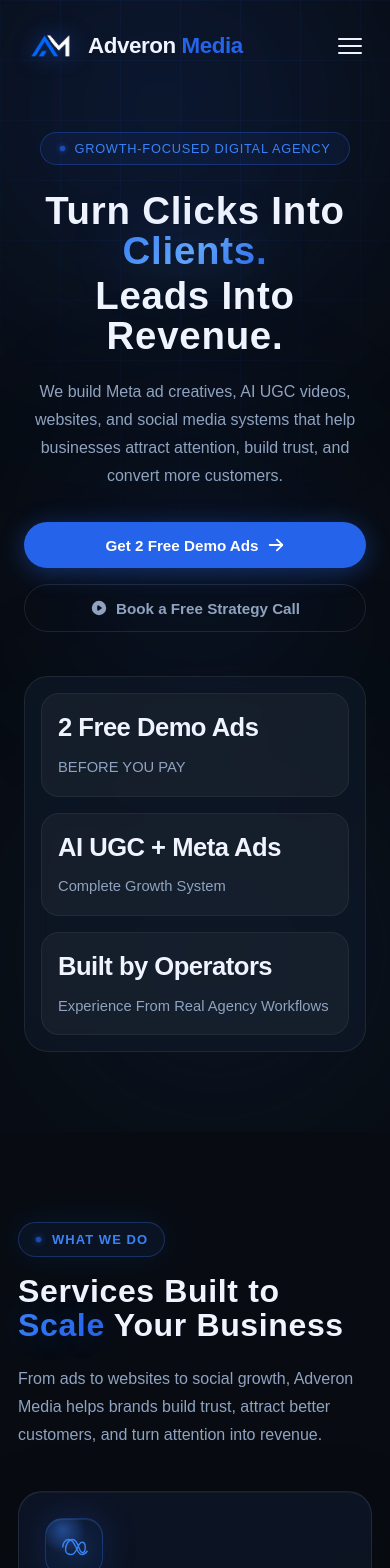
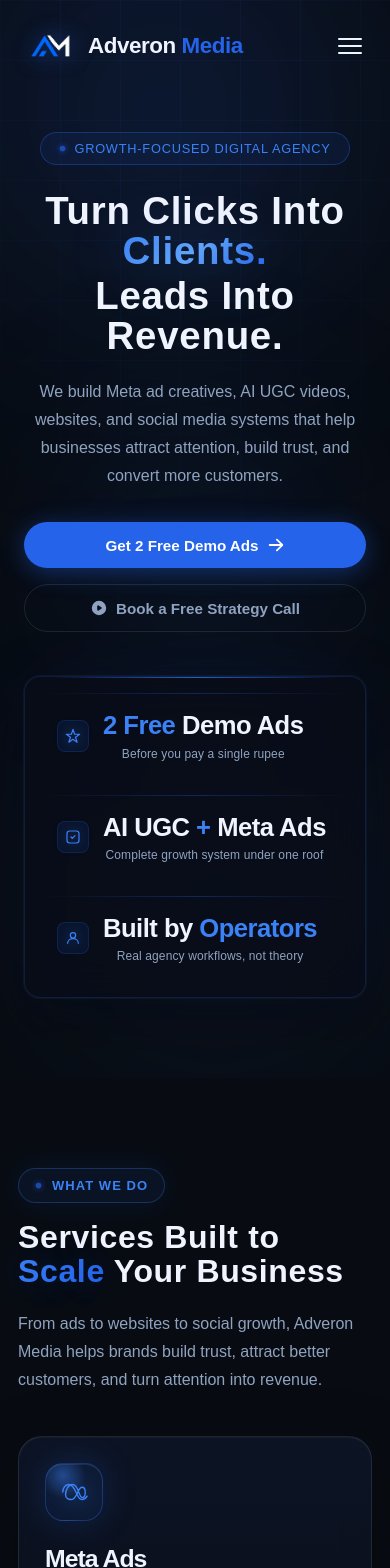
Before and after one commit to HoneyCode24/adveron-media, a React (Vite) app: page / in a window 390 px wide. Shown: the top 1568 px of the page. Built offline with nearby package versions, Linux system fonts and the light colour scheme.

Commit message:
update the stat

```diff
--- a/src/components/Hero.css
+++ b/src/components/Hero.css
@@ -363,53 +363,193 @@
 }
 
 /* Stats */
+
+
 .hero__stats {
-  display: grid;
-  grid-template-columns: repeat(3, minmax(0, 1fr));
-  gap: 18px;
-  width: min(100%, 900px);
+  display: flex;
+  align-items: stretch;
+  gap: 0;
+  width: min(100%, 860px);
   margin: 0 auto;
-  padding: 22px;
-  background: rgba(15, 24, 40, 0.72);
-  border: 1px solid rgba(255, 255, 255, 0.08);
-  border-radius: 24px;
-  backdrop-filter: blur(14px);
+  border: 1px solid rgba(37, 99, 235, 0.2);
+  border-radius: 20px;
+  background: rgba(8, 12, 24, 0.75);
+  backdrop-filter: blur(20px);
+  -webkit-backdrop-filter: blur(20px);
+  overflow: hidden;
   animation: fadeIn 1s 1.1s ease both;
+  box-shadow:
+    0 0 0 1px rgba(255, 255, 255, 0.04),
+    0 24px 64px rgba(0, 0, 0, 0.35),
+    0 0 60px rgba(37, 99, 235, 0.07);
+  position: relative;
+}
+
+/* Top glow line across the whole bar */
+.hero__stats::before {
+  content: "";
+  position: absolute;
+  top: 0;
+  left: 8%;
+  right: 8%;
+  height: 1px;
+  background: linear-gradient(
+    90deg,
+    transparent,
+    rgba(37, 99, 235, 0.5),
+    rgba(59, 130, 246, 0.7),
+    rgba(37, 99, 235, 0.5),
+    transparent
+  );
+  z-index: 1;
 }
 
 .hero__stat {
+  flex: 1;
   display: flex;
   flex-direction: column;
   align-items: flex-start;
-  gap: 10px;
-  padding: 18px;
-  border-radius: 18px;
-  background: rgba(255, 255, 255, 0.04);
-  border: 1px solid rgba(255, 255, 255, 0.06);
+  gap: 6px;
+  padding: 24px 28px;
+  position: relative;
+  transition: background 0.3s ease;
+}
+
+.hero__stat:hover {
+  background: rgba(37, 99, 235, 0.05);
+}
+
+/* Icon accent top-left */
+.hero__stat::before {
+  content: "";
+  position: absolute;
+  top: 16px;
+  left: 0;
+  width: 3px;
+  height: 32px;
+  border-radius: 0 3px 3px 0;
+  background: linear-gradient(
+    to bottom,
+    rgba(59, 130, 246, 0.8),
+    rgba(37, 99, 235, 0.3)
+  );
+}
+
+.hero__stat-icon {
+  display: flex;
+  align-items: center;
+  justify-content: center;
+  width: 32px;
+  height: 32px;
+  border-radius: 8px;
+  background: rgba(37, 99, 235, 0.1);
+  border: 1px solid rgba(37, 99, 235, 0.2);
+  margin-bottom: 4px;
+  flex-shrink: 0;
+}
+
+.hero__stat-icon svg {
+  width: 16px;
+  height: 16px;
+  fill: none;
+  stroke: #3b82f6;
+  stroke-width: 1.8;
+  stroke-linecap: round;
+  stroke-linejoin: round;
+  filter: drop-shadow(0 0 6px rgba(37, 99, 235, 0.5));
 }
 
 .hero__stat-number {
   font-family: var(--font-display);
-  font-size: 1.05rem;
+  font-size: 1rem;
   font-weight: 700;
   color: var(--clr-text);
   letter-spacing: -0.02em;
-  line-height: 1.4;
-  text-transform: none;
+  line-height: 1.3;
+}
+
+/* Blue highlight on key words */
+.hero__stat-number em {
+  font-style: normal;
+  color: #3b82f6;
 }
 
 .hero__stat-label {
   font-family: var(--font-body);
-  font-size: 0.92rem;
+  font-size: 0.75rem;
   color: var(--clr-text-muted);
   font-weight: 400;
-  line-height: 1.6;
-  letter-spacing: 0;
-  text-transform: none;
+  line-height: 1.5;
+  letter-spacing: 0.01em;
 }
 
+/* Vertical divider between stats */
 .hero__stat-divider {
-  display: none;
+  display: block;
+  width: 1px;
+  background: linear-gradient(
+    to bottom,
+    transparent,
+    rgba(255, 255, 255, 0.08) 30%,
+    rgba(255, 255, 255, 0.08) 70%,
+    transparent
+  );
+  flex-shrink: 0;
+  align-self: stretch;
+}
+
+/* ── Responsive ── */
+@media (max-width: 720px) {
+  .hero__stats {
+    flex-direction: column;
+    border-radius: 16px;
+  }
+
+  .hero__stat {
+    padding: 18px 20px;
+    flex-direction: row;
+    align-items: center;
+    gap: 14px;
+  }
+
+  .hero__stat::before {
+    top: 0;
+    left: 0;
+    width: 100%;
+    height: 1px;
+    border-radius: 0;
+    background: linear-gradient(
+      90deg,
+      transparent,
+      rgba(37, 99, 235, 0.3),
+      transparent
+    );
+  }
+
+  .hero__stat-divider {
+    display: none;
+  }
+
+  .hero__stat-icon {
+    margin-bottom: 0;
+    flex-shrink: 0;
+  }
+
+  .hero__stat-text {
+    display: flex;
+    flex-direction: column;
+    gap: 2px;
+  }
+}
+
+@media (max-width: 480px) {
+  .hero__stat {
+    padding: 16px 18px;
+  }
+
+  .hero__stat-number {
+    font-size: 0.92rem;
+  }
 }
 
 /* ---------- Floating Service Pills ---------- */
--- a/src/components/Hero.jsx
+++ b/src/components/Hero.jsx
@@ -135,21 +135,60 @@
 
         {/* Stats Row */}
         <div className="hero__stats">
-          <div className="hero__stat">
-            <span className="hero__stat-number">2 Free Demo Ads</span>
-            <span className="hero__stat-label">BEFORE YOU PAY</span>
-          </div>
-          <div className="hero__stat-divider" />
-          <div className="hero__stat">
-            <span className="hero__stat-number">AI UGC + Meta Ads</span>
-            <span className="hero__stat-label">Complete Growth System</span>
-          </div>
-          <div className="hero__stat-divider" />
-          <div className="hero__stat">
-            <span className="hero__stat-number">Built by Operators</span>
-            <span className="hero__stat-label">Experience From Real Agency Workflows</span>
-          </div>
-        </div>
+
+  {/* Stat 1 — Free Demo */}
+  <div className="hero__stat">
+    <div className="hero__stat-icon">
+      <svg viewBox="0 0 24 24">
+        <path d="M12 2l2.4 7.4H22l-6.2 4.5 2.4 7.4L12 17l-6.2 4.3 2.4-7.4L2 9.4h7.6z" />
+      </svg>
+    </div>
+    <div className="hero__stat-text">
+      <span className="hero__stat-number">
+        <em>2 Free</em> Demo Ads
+      </span>
+      <span className="hero__stat-label">Before you pay a single rupee</span>
+    </div>
+  </div>
+
+  <div className="hero__stat-divider" />
+
+  {/* Stat 2 — AI UGC */}
+  <div className="hero__stat">
+    <div className="hero__stat-icon">
+      <svg viewBox="0 0 24 24">
+        <rect x="3" y="3" width="18" height="18" rx="4" />
+        <path d="M9 12l2 2 4-4" />
+      </svg>
+    </div>
+    <div className="hero__stat-text">
+      <span className="hero__stat-number">
+        AI UGC <em>+</em> Meta Ads
+      </span>
+      <span className="hero__stat-label">Complete growth system under one roof</span>
+    </div>
+  </div>
+
+  <div className="hero__stat-divider" />
+
+  {/* Stat 3 — Built by Operators */}
+  <div className="hero__stat">
+    <div className="hero__stat-icon">
+      <svg viewBox="0 0 24 24">
+        <circle cx="12" cy="8" r="4" />
+        <path d="M4 20c0-4 3.6-7 8-7s8 3 8 7" />
+      </svg>
+    </div>
+    <div className="hero__stat-text">
+      <span className="hero__stat-number">
+        Built by <em>Operators</em>
+      </span>
+      <span className="hero__stat-label">Real agency workflows, not theory</span>
+    </div>
+  </div>
+
+</div>
+
 
       </div>
 
--- a/src/components/SocialProof.jsx
+++ b/src/components/SocialProof.jsx
@@ -3,26 +3,28 @@
 
 const stats = [
   {
-    value: "Demo-First Approach",
-    // suffix: "+",
-    label: "See Your Ad Before Paying",
+    icon: "demo",
+    value: ["Demo-First", " Approach"],
+    highlight: 0,
+    label: "See your ad before paying anything",
   },
   {
-    value: "AI UGC Ad Creatives",
-    // prefix: "₹",
-    // suffix: "Cr+",
-    label: "Built For Meta Ads",
+    icon: "ai",
+    value: ["AI UGC", " Ad Creatives"],
+    highlight: 0,
+    label: "Built and optimised for Meta Ads",
   },
   {
-    value: "Landing Page Support",
-    // suffix: "x",
-    label: "Website + Funnel Ready",
-    // decimals: 1,
+    icon: "landing",
+    value: ["Landing Page", " Support"],
+    highlight: 0,
+    label: "Website + full funnel ready",
   },
   {
-    value: "48-Hour Onboarding",
-    // suffix: "%",
-    label: "Fast Start After Approval",
+    icon: "onboarding",
+    value: ["48-Hour", " Onboarding"],
+    highlight: 0,
+    label: "Fast start after approval",
   },
 ];
 
@@ -72,6 +74,32 @@
     desc: "Stay because results make sense, not because paperwork says so.",
   },
 ];
+
+function StatIcon({ type }) {
+  if (type === "demo") return (
+    <svg viewBox="0 0 24 24">
+      <path d="M12 2l2.4 7.4H22l-6.2 4.5 2.4 7.4L12 17l-6.2 4.3 2.4-7.4L2 9.4h7.6z" />
+    </svg>
+  );
+  if (type === "ai") return (
+    <svg viewBox="0 0 24 24">
+      <rect x="3" y="3" width="18" height="18" rx="4" />
+      <path d="M9 12l2 2 4-4" />
+    </svg>
+  );
+  if (type === "landing") return (
+    <svg viewBox="0 0 24 24">
+      <rect x="2" y="3" width="20" height="14" rx="3" />
+      <path d="M8 21h8M12 17v4" />
+    </svg>
+  );
+  return (
+    <svg viewBox="0 0 24 24">
+      <circle cx="12" cy="12" r="9" />
+      <path d="M12 7v5l3 3" />
+    </svg>
+  );
+}
 
 function CountUpStat({ stat, shouldStart }) {
   const [count, setCount] = useState(0);
@@ -201,14 +229,62 @@
       {/* Block 1 — Stats Bar */}
       <div className="social-proof-stats-bar" ref={statsRef}>
         <div className="social-proof-stats-grid">
-          {stats.map((stat, index) => (
-            <CountUpStat
-              key={stat.label}
-              stat={stat}
-              shouldStart={startCount}
-              style={{ transitionDelay: `${index * 150}ms` }}
-            />
-          ))}
+
+          {/* Stat 1 */}
+          <div className="social-proof-stat">
+            <div className="social-proof-stat__icon">
+              <svg viewBox="0 0 24 24" fill="none" stroke="#3b82f6" strokeWidth="1.8" strokeLinecap="round" strokeLinejoin="round">
+                <path d="M12 2l2.4 7.4H22l-6.2 4.5 2.4 7.4L12 17l-6.2 4.3 2.4-7.4L2 9.4h7.6z" />
+              </svg>
+            </div>
+            <div className="social-proof-stat__text">
+              <h3><em>Demo-First</em> Approach</h3>
+              <p>See your ad before paying anything</p>
+            </div>
+          </div>
+
+          {/* Stat 2 */}
+          <div className="social-proof-stat">
+            <div className="social-proof-stat__icon">
+              <svg viewBox="0 0 24 24" fill="none" stroke="#3b82f6" strokeWidth="1.8" strokeLinecap="round" strokeLinejoin="round">
+                <rect x="3" y="3" width="18" height="18" rx="4" />
+                <path d="M9 12l2 2 4-4" />
+              </svg>
+            </div>
+            <div className="social-proof-stat__text">
+              <h3>AI UGC <em>Ad Creatives</em></h3>
+              <p>Built and optimised for Meta Ads</p>
+            </div>
+          </div>
+
+          {/* Stat 3 */}
+          <div className="social-proof-stat">
+            <div className="social-proof-stat__icon">
+              <svg viewBox="0 0 24 24" fill="none" stroke="#3b82f6" strokeWidth="1.8" strokeLinecap="round" strokeLinejoin="round">
+                <rect x="2" y="3" width="20" height="14" rx="3" />
+                <path d="M8 21h8M12 17v4" />
+              </svg>
+            </div>
+            <div className="social-proof-stat__text">
+              <h3>Landing Page <em>Support</em></h3>
+              <p>Website + full funnel ready</p>
+            </div>
+          </div>
+
+          {/* Stat 4 */}
+          <div className="social-proof-stat">
+            <div className="social-proof-stat__icon">
+              <svg viewBox="0 0 24 24" fill="none" stroke="#3b82f6" strokeWidth="1.8" strokeLinecap="round" strokeLinejoin="round">
+                <circle cx="12" cy="12" r="9" />
+                <path d="M12 7v5l3 3" />
+              </svg>
+            </div>
+            <div className="social-proof-stat__text">
+              <h3><em>48-Hour</em> Onboarding</h3>
+              <p>Fast start after approval</p>
+            </div>
+          </div>
+
         </div>
       </div>
 
```
Also changed, not shown: src/components/SocialProof.css (+206 -34 lines).
